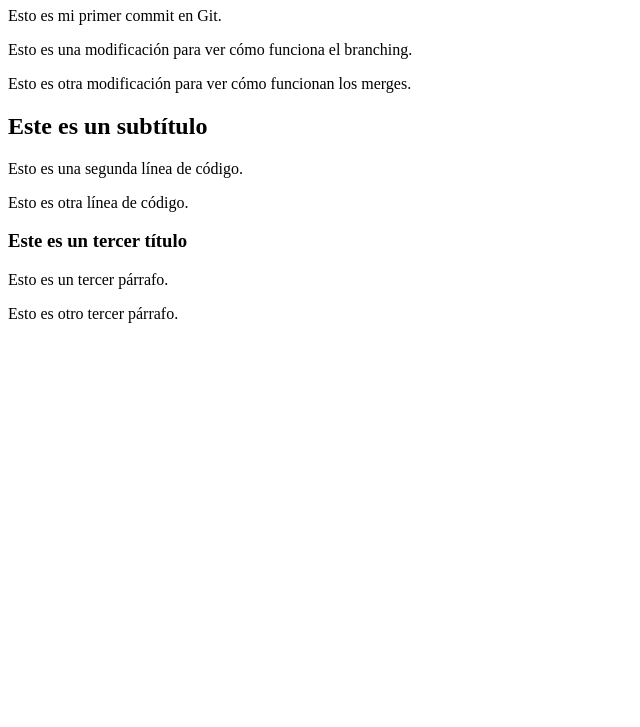
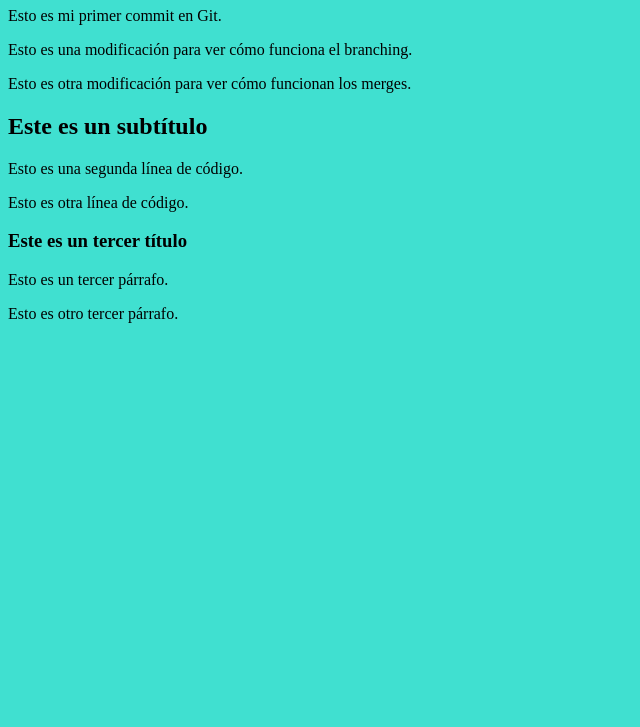
Before and after one commit to elenaPoblete/gitPrueba_6, a plain HTML site: page index.html in a window 1280 px wide. Shown: the part 73-800 px from the top of the page, without its empty margins (0-640 px from the left). Drawn offline with Linux system fonts and the light colour scheme.

Commit message:
2 comentario de estilos

```diff
--- a/index.html
+++ b/index.html
@@ -5,7 +5,7 @@
     <meta name="viewport" content="width=device-width, initial-scale=1.0">
     <title>Este es mi primer Git</title>
 </head>
-<body>
+<body style="background-color: turquoise;">
     <div class="container">
         <div class="row">
             <div class="col">
@@ -25,6 +25,7 @@
             <p>Esto es un tercer párrafo.</p>
             <p>Esto es otro tercer párrafo.</p>
         </div>
+
     </div>
 </body>
 </html>
```
